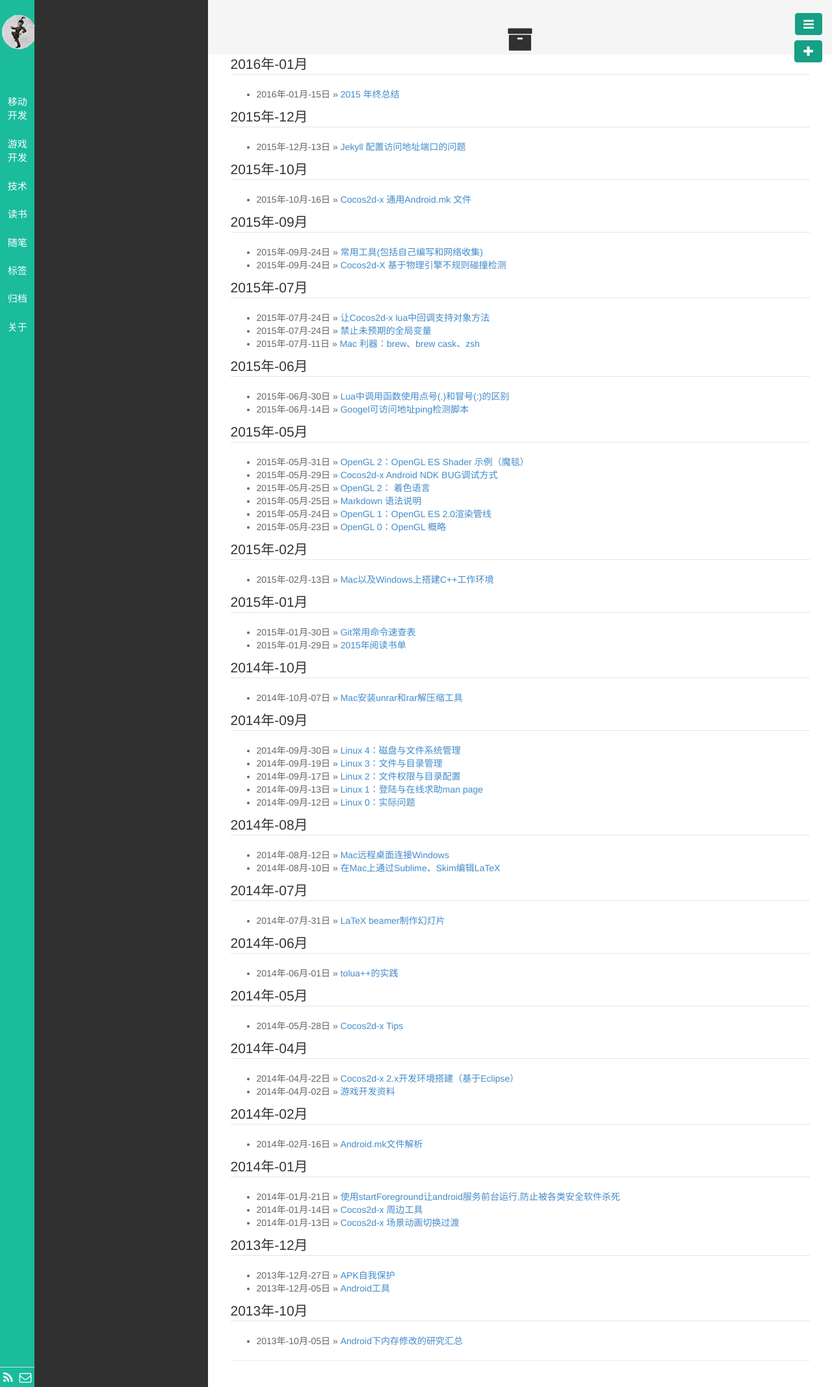
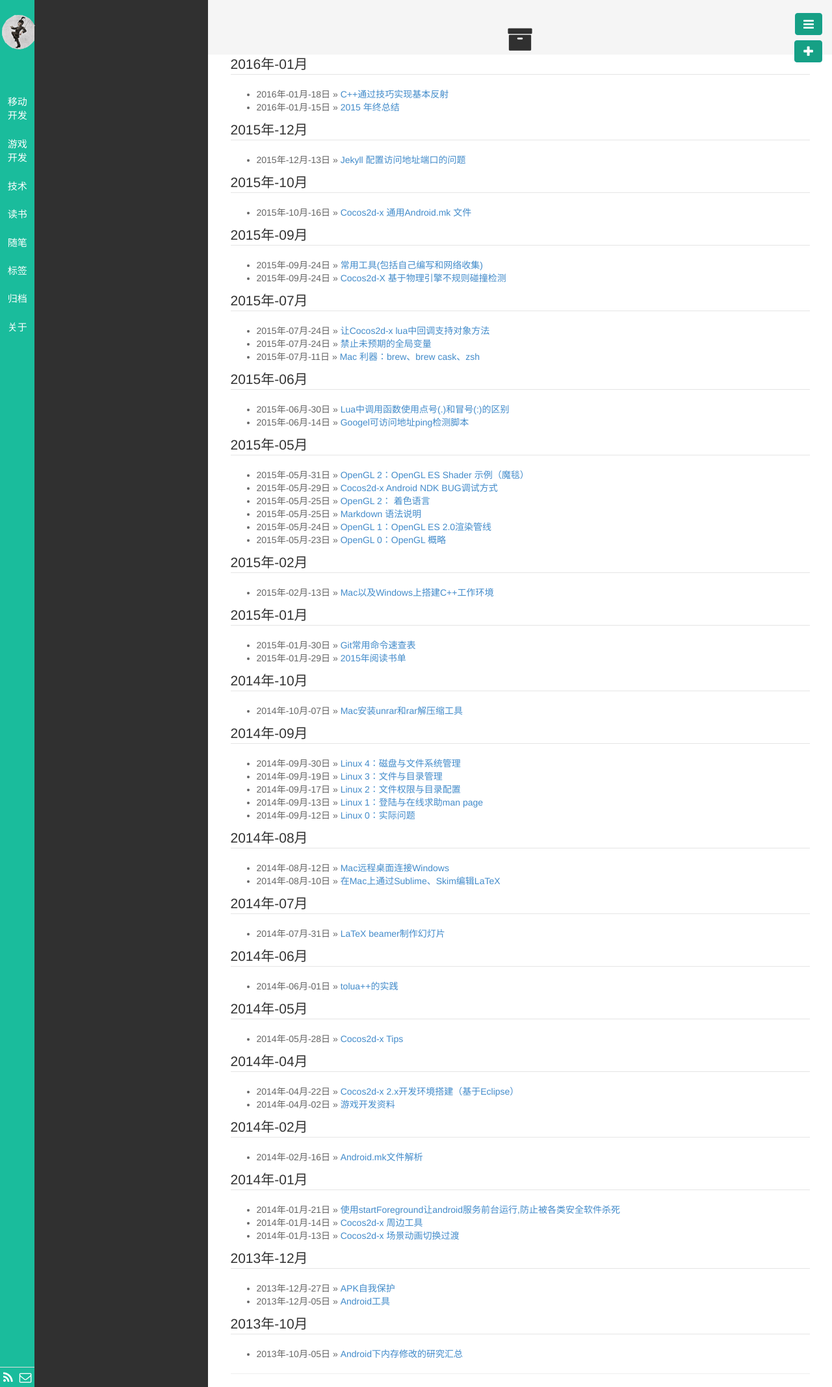
Before and after one commit to darklost/darklost.github.io, a Jekyll site: the page built from pages/archive.html, in a window 1280 px wide. Shown: the whole page at 65% size. Built offline with Jekyll 4.4.1, drawn with Linux system fonts in a browser that asks for light colours; nearby versions of some CDN libraries; library files that are not in the unit come from our copies; Markdown is read by kramdown in place of the engine named in the settings; some of the changed lines change nothing that is shown.

Commit message:
add a blog

````diff
--- /dev/null
+++ b/_posts/游戏开发/C++/2016-01-18-c++-reflector.md
@@ -0,0 +1,144 @@
+---
+layout: post
+title: C++通过技巧实现基本反射
+category: 游戏开发
+tags: C++
+keywords: C++ Reflector
+description:
+---
+
+###1.基础类
+```C++
+
+#ifndef __Reflect_H__
+#define __Reflect_H__
+
+#include <string.h>
+
+//Reflect base class
+class reflect_object
+{
+  ;
+};
+
+//Reflect object creater
+typedef reflect_object* (*object_newer) ();
+
+//register of class
+class class_register
+{
+public:
+  class_register(class_register** p_context,
+    const char* name,
+    object_newer newer)
+    :name(name), newer(newer)
+  {
+    //加入 reflection static linklist
+    if (p_context != NULL)
+    {
+      //设置下一个当前类是传入进来的静态变量*p_context
+      this->next = *p_context;
+      *p_context = this;//*p_context指向当前实例
+    }
+  }
+  reflect_object* new_object(const char* name)
+  {
+    //回调一下
+    if (strcmp(this->name, name) == 0)
+    {
+      return this->newer();
+    }
+
+    //Call others (tail call)
+    if (this->next == NULL)
+    {
+      return NULL;
+    }
+    return this->next->new_object(name);
+  }
+private:
+  const char* name;
+  object_newer newer;
+  class_register* next;
+};
+
+//声明 reflect class
+#define REFLECT_CLASS(class_name) class class_name:public reflect_object
+
+//context of reflect ，全局共用context class_register (UI_ctx)
+#define REFLECT_CONTEXT(context_name) static class_register* context_name = NULL;
+
+//注册 reflect
+#define REFLECT_REGIST(context_name,class_name) \
+static reflect_object* context_name##_##class_name##_newer()    \
+{                       \
+  return new class_name();          \
+}                       \   //静态初始化变量，此处传&(context_name) 是传引用保证初始化class_register 的时候用的是同一变量
+static class_register cr_##class_name(&(context_name),#class_name,context_name##_##class_name##_newer);
+
+
+//reflect 创建
+#define new_reflect_object(reflect_ctx,class_name) ((reflect_ctx)!=NULL?(reflect_ctx)->new_object(class_name):NULL)
+
+REFLECT_CONTEXT(UI_ctx)
+
+#endif //__Reflect_H__
+
+```
+
+###2.注册
+
+```C++
+#ifndef __POPRANK_UI_H__
+#define __POPRANK_UI_H__
+
+#include <stdio.h>
+#include "Reflector.h"
+#include "RankUI.h"
+
+REFLECT_CLASS(PopRankUI)
+{
+public:
+  void PopUI()
+  {
+    auto dir = Director::getInstance();
+    auto curScene = dir->getRunningScene();
+
+    RankUI* curui = RankUI::create();
+    curScene->addChild(curui, 999);
+
+
+    //出现的效果
+    curui->m_pRootNode->getChildByName("Node")->setScale(0);
+    curui->m_pRootNode->getChildByName("Node")->runAction(EaseElasticOut::create(ScaleTo::create(0.5, 1), 0.9));
+
+    delete this;
+  }
+};
+
+
+
+REFLECT_REGIST(UI_ctx, PopRankUI)
+
+#endif
+
+```
+
+###3.调用
+
+```C++
+
+#include "PopShopUI.h"
+
+//省略...
+
+PopShopUI* instance=(PopShopUI*)new_reflect_object(UI_ctx, "PopShopUI");
+instance->PopUI();
+
+//省略...
+
+
+```
+
+
+---
````
Also changed, not shown: _posts/随笔/2016-1-15-2015-year-end-summary.md (+4 -0 lines).
